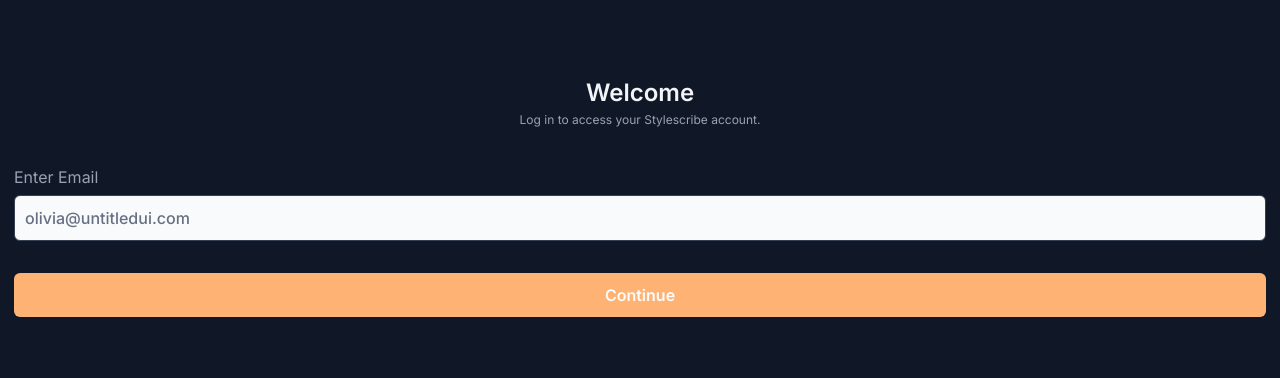
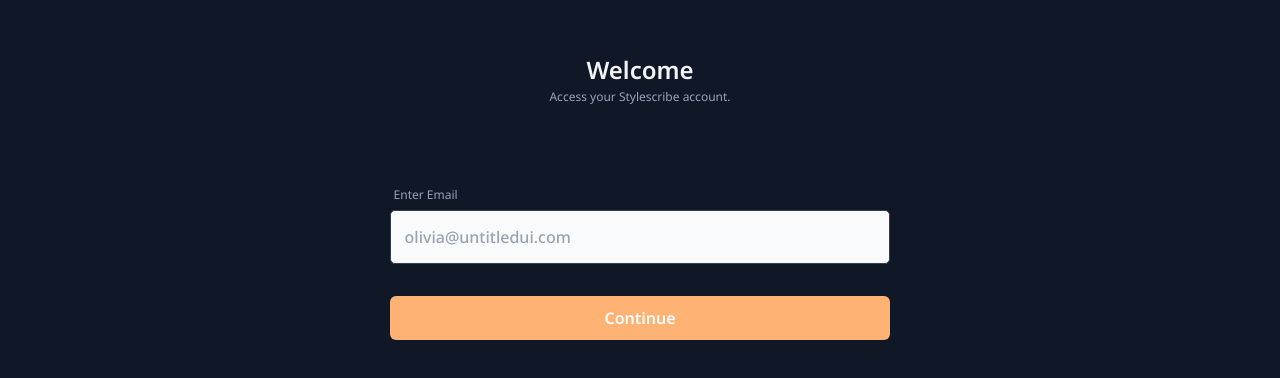
Before and after one commit to upskill-playground/tailor-frontend, a React (Vite) app: page /login in a window 1280 px wide. Shown: the part 204-582 px from the top of the page. Built offline with nearby package versions, Linux system fonts and the light colour scheme.

Commit message:
[update] ui design

```diff
--- a/index.html
+++ b/index.html
@@ -5,10 +5,11 @@
     <link rel="icon" type="image/svg+xml" href="/vite.svg" />
     <link rel="preconnect" href="https://fonts.googleapis.com" />
     <link rel="preconnect" href="https://fonts.gstatic.com" crossorigin />
-    <link
-      href="https://fonts.googleapis.com/css2?family=Inter:wght@100;300;400;500;600;700;800;900&display=swap"
-      rel="stylesheet"
-    />
+    <link rel="preconnect" href="https://fonts.googleapis.com">
+    <link rel="preconnect" href="https://fonts.gstatic.com" crossorigin>
+    <link rel="preconnect" href="https://fonts.googleapis.com">
+<link rel="preconnect" href="https://fonts.gstatic.com" crossorigin>
+<link href="https://fonts.googleapis.com/css2?family=Noto+Sans:wght@100;200;300;400;500;600;700;800;900&display=swap" rel="stylesheet">
     <meta name="viewport" content="width=device-width, initial-scale=1.0" />
     <title>StyleScribe</title>
   </head>
--- a/src/design-system/FormLabel/index.tsx
+++ b/src/design-system/FormLabel/index.tsx
@@ -3,11 +3,7 @@
 
 const FormLabel: React.FC<FormLabelProps> = ({ children, color }) => {
   return (
-    <p
-      className={`${
-        color || "text-gray-100"
-      } capitalize text-base m-0 p-0 mb-1.5`}
-    >
+    <p className={`${color || "text-gray-100"}  text-sm m-0 p-0 pl-1 mb-1.5`}>
       {children}
     </p>
   );
--- a/src/design-system/Input/index.tsx
+++ b/src/design-system/Input/index.tsx
@@ -11,7 +11,7 @@
   minimum,
   max,
   maximum,
-  classText,
+  classText = "",
 }) => {
   return (
     <input
@@ -22,9 +22,10 @@
       maxLength={max}
       onChange={onChange}
       name={name}
-      className={`bg-gray-50 p-2.5 text-gray-900 ${classText} font-medium rounded-md placeholder:text-gray-500   ${
+      className={`bg-gray-50 p-3.5 text-gray-900 ${classText} font-medium placeholder:text-black-200   ${
         width || "w-auto"
       } focus:outline-none border border-gray-700`}
+      style={{ borderRadius: "5px" }}
       placeholder={placeholder}
     />
   );
@@ -42,7 +43,7 @@
   minimum,
   max,
   maximum,
-  classText,
+  classText = "",
 }) => {
   return (
     <input
--- a/src/index.css
+++ b/src/index.css
@@ -3,7 +3,7 @@
 @tailwind utilities;
 
 :root {
-  font-family: "Inter", system-ui, Avenir, Helvetica, Arial, sans-serif;
+  font-family: 'Noto Sans', sans-serif;
   background: #101828;
 }
 
--- a/src/pages/OTP/index.tsx
+++ b/src/pages/OTP/index.tsx
@@ -28,7 +28,7 @@
 
   return (
     <div className="h-screen grid place-items-center p-3.5">
-      <div className="w-80 xl:w-96">
+      <div className="w-80 lg:w-2/5 md:w-96">
         <Text type="lg" color="text-gray-300">
           Enter the code
         </Text>
--- a/src/pages/login/index.tsx
+++ b/src/pages/login/index.tsx
@@ -7,7 +7,7 @@
 import { formikLoginHelper } from "../../utils/types";
 
 const Login: React.FC = () => {
-  let data: formikLoginHelper = {
+  const data: formikLoginHelper = {
     email: "",
   };
 
@@ -20,17 +20,17 @@
   };
   return (
     <div className="h-screen grid place-items-center p-3.5 overflow-hidden">
-      <div className="w-full xl:w-96 ">
+      <div className="w-80 lg:w-2/5 md:w-96">
         <Text type="lg" align="text-center">
           Welcome
         </Text>
         <Text type="md" color="text-gray-400" align="text-center">
-          Log in to access your Stylescribe account.
+          Access your Stylescribe account.
         </Text>
         <Formik initialValues={data} onSubmit={handleSubimt}>
           {({ values, handleChange }) => (
             <Form>
-              <div className="mt-9">
+              <div className="mt-20">
                 <FormLabel color="text-gray-400">Enter Email</FormLabel>
                 <Input
                   type="email"
```
